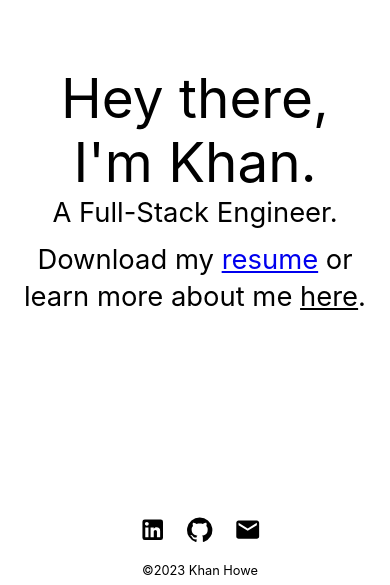
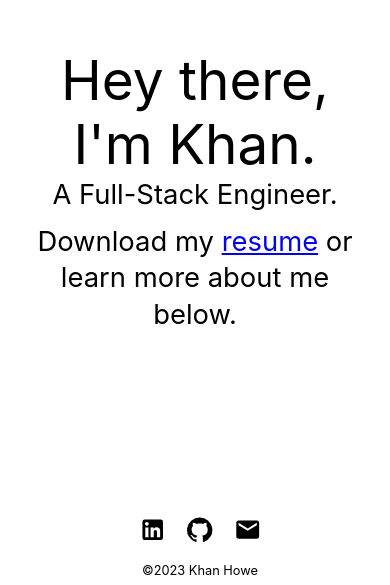
Before and after one commit to khanhowe/khan-dev, a React (Create React App) app: page / in a window 390 px wide. Shown: the part 259-844 px from the top of the page. Built offline with nearby package versions, Linux system fonts and the light colour scheme.

Commit message:
Change word from here to below for mobile

```diff
--- a/src/pages/Home.tsx
+++ b/src/pages/Home.tsx
@@ -3,17 +3,19 @@ import Page from "../components/Page";
 import { useNavigate } from "react-router-dom";
 import useFadeInEffect from "../hooks/useFadeInEffect";
 import '../styles/Home.scss';
+import { useIsSmScreen } from "../hooks/useScreenSize";
 
 const Home: React.FC = () => {
     const navigate = useNavigate();
     const isVisible = useFadeInEffect();
+    const isSmallScreen = useIsSmScreen();
     return (
         <Page>
             <div className={`home ${isVisible ? 'fade-in' : 'fade-out'}`}>
                 <div>
                     <Typography variant="h3">Hey there, I'm Khan.</Typography>
                     <Typography variant="h5">A Full-Stack Engineer.</Typography>
-                    <Typography variant="h5" style={{marginTop: '10px'}}>Download my <a href='/Resume110823.pdf' download='khan-howe-resume.pdf'>resume</a> or learn more about me <span className='about-link' onClick={() => {navigate('/about')}}>here</span>.</Typography>
+                    <Typography variant="h5" style={{marginTop: '10px'}}>Download my <a href='/Resume110823.pdf' download='khan-howe-resume.pdf'>resume</a> or learn more about me {isSmallScreen ? 'below' : <span className='about-link' onClick={() => {navigate('/about')}}>here</span>}.</Typography>
                 </div>
             </div>
         </Page>
```
